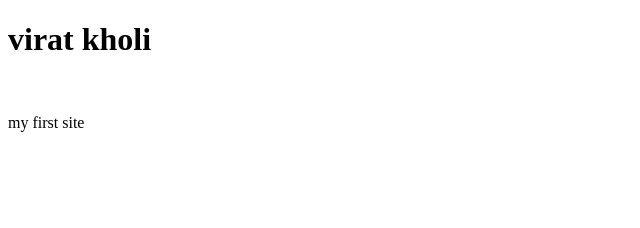
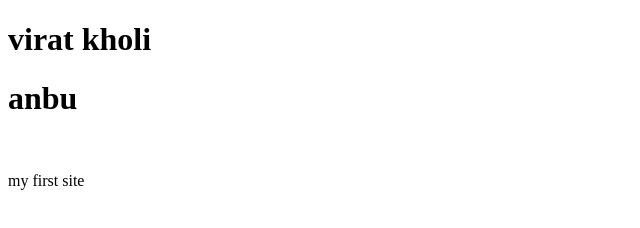
Before and after one commit to killivvv/anbu, a plain HTML site: page index.html in a window 1280 px wide. Shown: the whole page, without its empty margins (0-640 px from the left). Drawn offline with Linux system fonts and the light colour scheme.

Commit message:
added anbu

```diff
--- a/index.html
+++ b/index.html
@@ -7,6 +7,7 @@
 </head>
 <body>
  <H1>virat kholi</H1>
+ <h1>anbu</h1>
  <img width="200px" src="virat.jpg" alt="">
  <p>my first site</p>
 </body>
```
